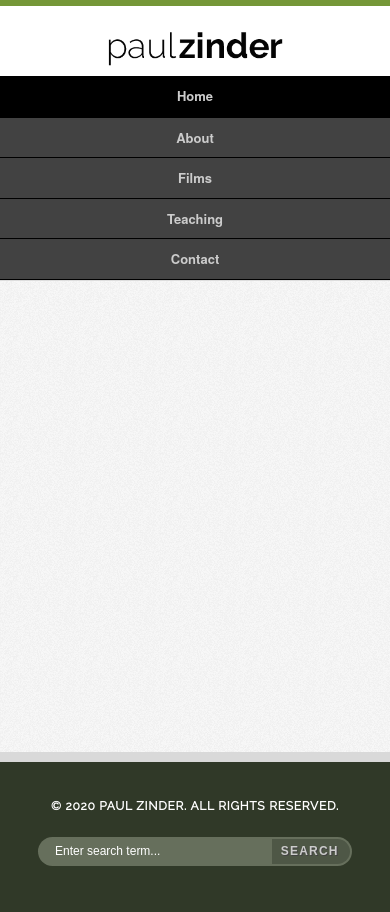
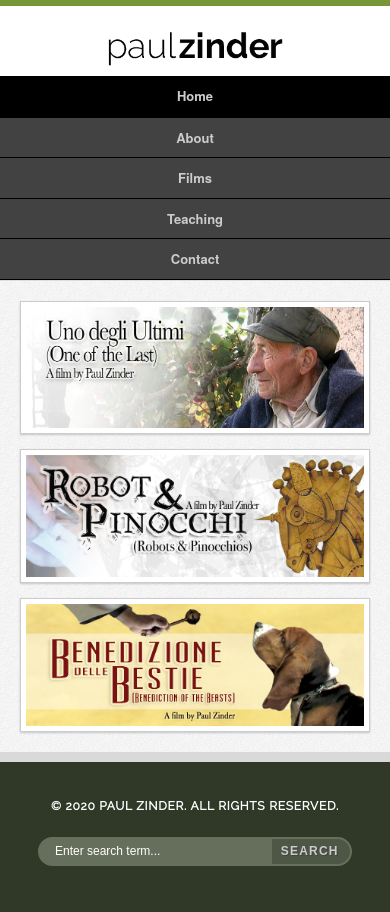
Before and after one commit to jennysharps/paul-zinder-static, a Jekyll site: the page built from index.md, in a window 390 px wide. Built offline with Jekyll 4.4.1, drawn with Linux system fonts in a browser that asks for light colours.

Commit message:
Fix mobile homepage behavior

```diff
--- a/assets/css/style.css
+++ b/assets/css/style.css
@@ -1425,14 +1425,6 @@ h6 {
 /************************************************************************************
 SLIDER
 *************************************************************************************/
-.carousel {
-  visibility: hidden;
-}
-
-.carousel.slick-initialized {
-  visibility: visible;
-}
-
 .carousel li {
   background-color: #fff;
   border: solid 1px #ccc;
@@ -1612,6 +1604,14 @@ SLIDER
 }
 
 @media (min-width: 768px) {
+  .carousel {
+    visibility: hidden;
+  }
+
+  .carousel.slick-initialized {
+    visibility: visible;
+  }
+
   .carousel li {
     padding: 25px;
     margin: 0;
```
